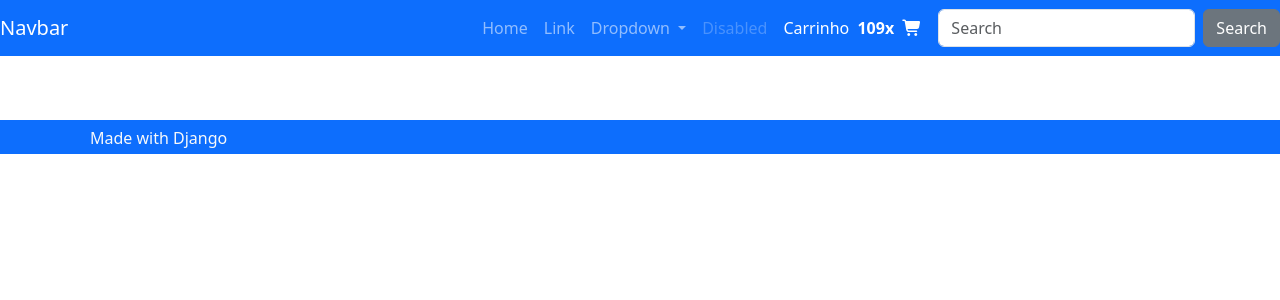
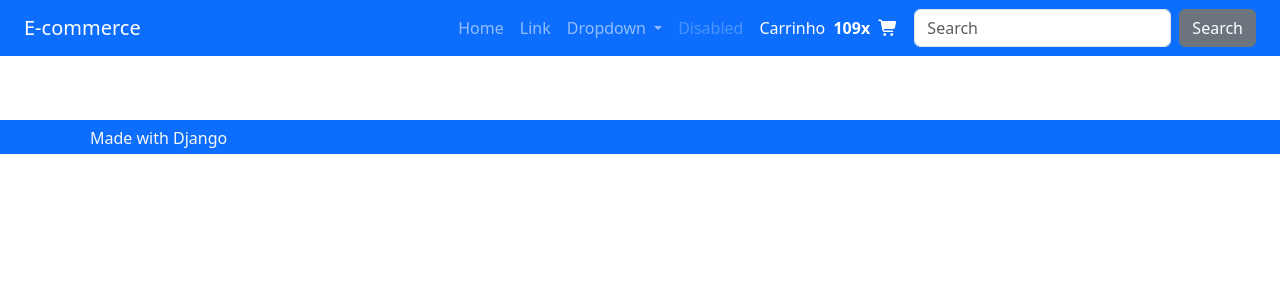
Before and after one commit to brunoF-Silva/django-ecommerce, a Django app: page / in a window 1280 px wide. Shown: the top 300 px of the page. Run offline with Django 5.2, Linux system fonts and the light colour scheme; data that the repository does not hold is empty; some libraries are stand-ins or nearby versions.

Commit message:
fix(partials): correct navbar padding
This bugfix corrects the navbar padding and enables going to the homepage
through the "E-commerce" logo.

- Corrects the navbar padding.
- Links the homepage button to the homepage.

```diff
--- a/templates/base.html
+++ b/templates/base.html
@@ -3,12 +3,13 @@
 
 <head>
     {% include 'partials/_head.html' %}
-    <title>{% block title %}{% endblock %}Hello, world!</title>
+    <title>{% block title %}{% endblock %}E-commerce</title>
 </head>
 
 <body>
     {% include 'partials/_nav.html' %}
     <main class="container mt-4 mb-4">
+        {% include 'partials/_messages.html'%}
         {% include 'partials/_messages.html' %}
         {% block content %}{% endblock %}
     </main>
--- a/templates/partials/_nav.html
+++ b/templates/partials/_nav.html
@@ -1,5 +1,6 @@
 <nav class="navbar navbar-dark bg-primary navbar-expand-lg">
-    <a class="navbar-brand" href="index.html">Navbar</a>
+    <div class="container-fluid px-4">
+            <a class="navbar-brand" href="{% url 'product:list' %}">E-commerce</a>
             <button class="navbar-toggler" type="button" data-bs-toggle="collapse" data-bs-target="#navbarSupportedContent"
                 aria-controls="navbarSupportedContent" aria-expanded="false" aria-label="Toggle navigation">
                 <span class="navbar-toggler-icon"></span>
@@ -48,3 +49,4 @@
                 </form>
             </div>
         </nav>
+    </div>
```
Lines whose indentation alone changed are shown as unchanged.
